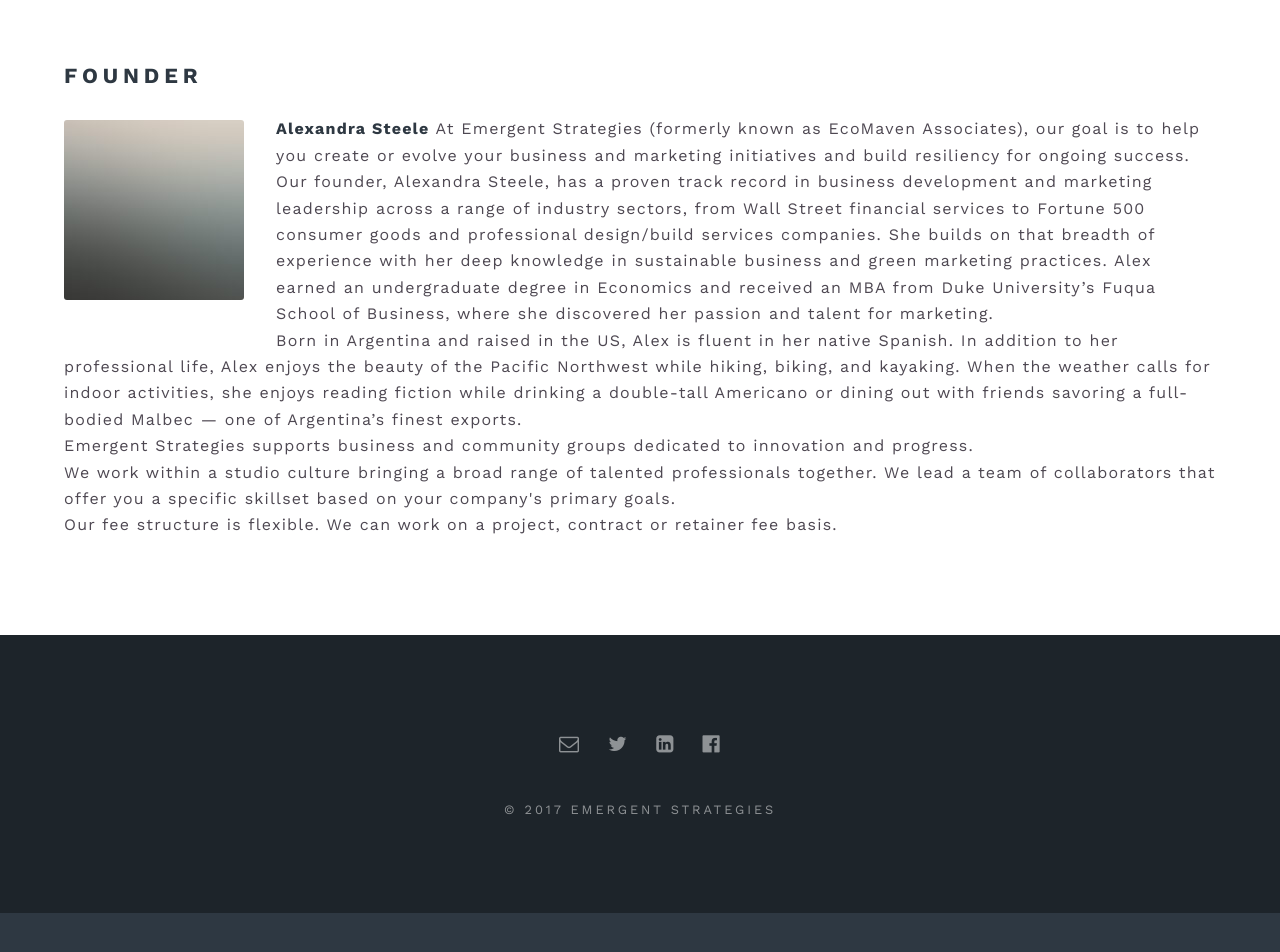
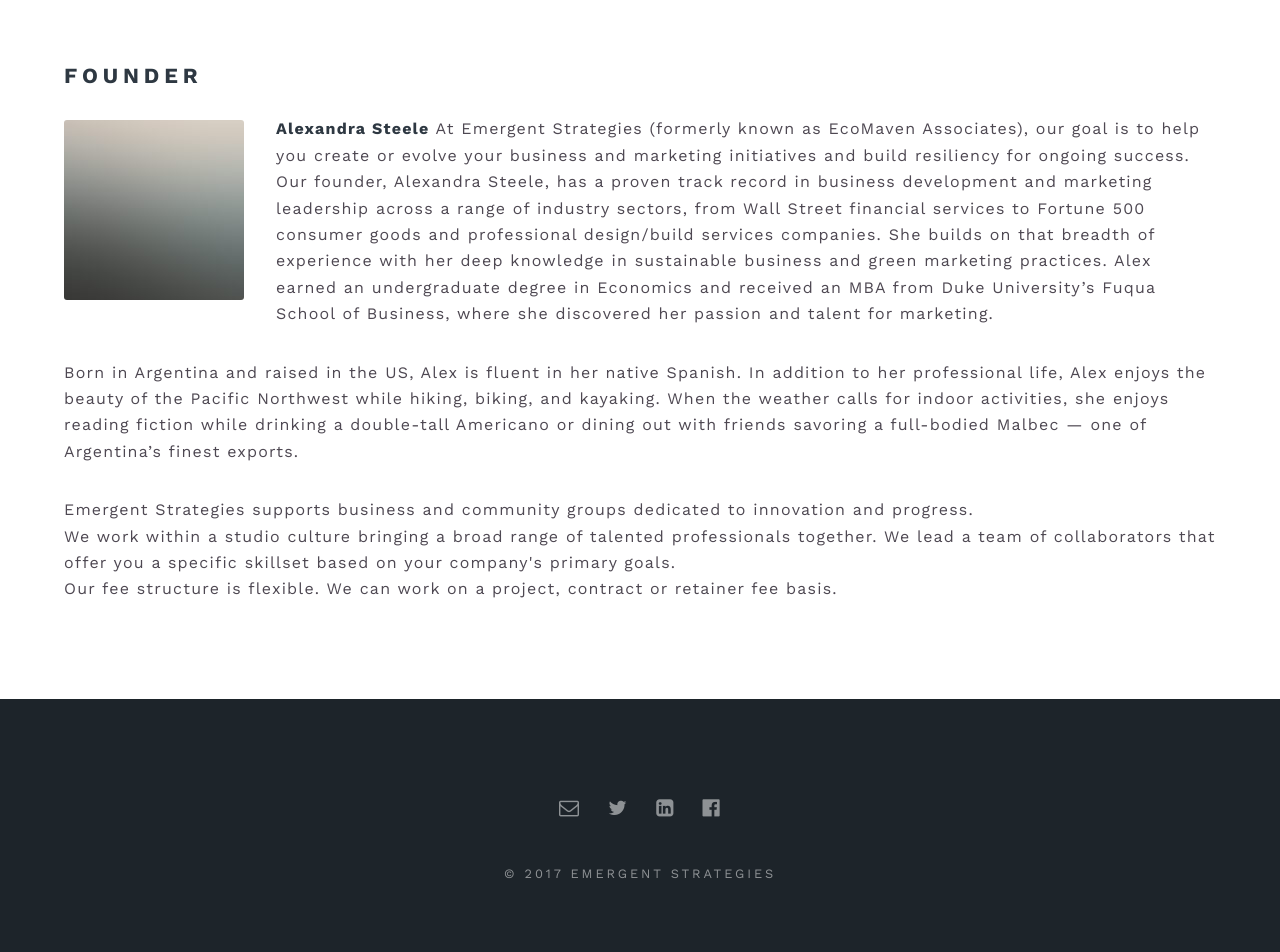
Before and after one commit to dylansteele8/emergent-strategies, a Jekyll site: the page built from _pages/about.html, in a window 1280 px wide and 1369 px high. Shown: the part 392-1344 px from the top of the window. Built offline with Jekyll 4.4.1, drawn with Linux system fonts in a browser that asks for light colours.

Commit message:
Update about.html

```diff
--- a/_pages/about.html
+++ b/_pages/about.html
@@ -15,11 +15,11 @@
 Our founder, Alexandra Steele, has a proven track record in business development and marketing leadership across a range of industry sectors, from Wall Street financial services to Fortune 500 consumer goods and professional design/build services companies. She builds on that breadth of experience with her deep knowledge in sustainable business and green marketing practices.
 
 Alex earned an undergraduate degree in Economics and received an MBA from Duke University’s Fuqua School of Business, where she discovered her passion and talent for marketing.
-<br />
+</p> </p>
 
 Born in Argentina and raised in the US, Alex is fluent in her native Spanish. In addition to her professional life, Alex enjoys the beauty of the Pacific Northwest while hiking, biking, and kayaking. When the weather calls for indoor activities, she enjoys reading fiction while drinking a double-tall Americano or dining out with friends savoring a full-bodied Malbec — one of Argentina’s finest exports.
 
-<br />
+</p> </p>
 Emergent Strategies supports business and community groups dedicated to innovation and progress.
 
 <br />
```
